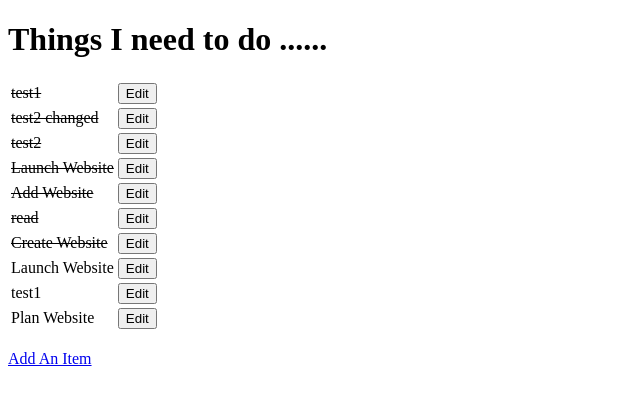
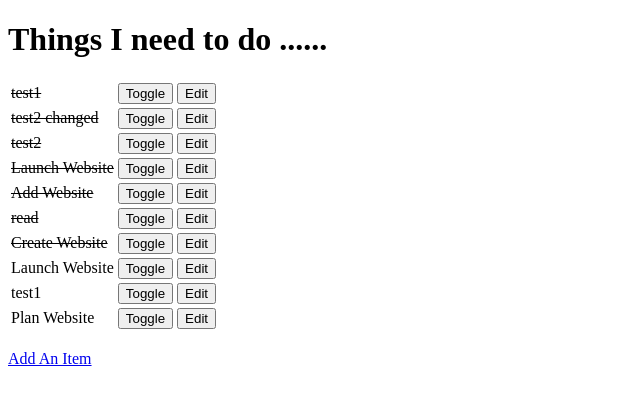
Before and after one commit to rayzhu68/django_todo, a Django app: page / in a window 1280 px wide. Shown: the top 405 px of the page, without its empty margins (0-640 px from the left). Run offline with Django 3.2, Linux system fonts and the light colour scheme; data comes from the database, SQL or seed files in the repository; both versions use the stored data as it was after the commit.

Commit message:
Toggle button was added successfuly?

```diff
--- a/django_todo/urls.py
+++ b/django_todo/urls.py
@@ -16,11 +16,12 @@ Including another URLconf
 from django.conf.urls import url
 from django.contrib import admin
 from todo.views import say_hello
-from todo.views import get_todo_list, create_an_item, edit_an_item
+from todo.views import get_todo_list, create_an_item, edit_an_item, toggle_status
 
 urlpatterns = [
     url(r'^admin/', admin.site.urls),
     url(r'^$', get_todo_list),
     url(r'^add$', create_an_item),
     url(r'^edit/(?P<id>\d+)$', edit_an_item),
+    url(r'^toggle/(?P<id>\d+)$', toggle_status),
 ]
--- a/todo/templates/todo_list.html
+++ b/todo/templates/todo_list.html
@@ -17,6 +17,9 @@
                 <td>{{ item.name }}</td>
                 {% endif %}
                 <td>
+                    <form method="POST" action="toggle/{{ item.id }}">{% csrf_token %}<input type="submit" value="Toggle"/></form>
+                </td>
+                <td>
                     <form method="GET" action="edit/{{ item.id }}"><input type="submit" value="Edit"/></form>
                 </td>
             </tr>
--- a/todo/views.py
+++ b/todo/views.py
@@ -30,3 +30,9 @@ def edit_an_item(request, id):
     else:
         form = ItemForm(instance=item)
     return render(request, "item_form.html", {'form': form})
+
+def toggle_status(request, id):
+    item = get_object_or_404(Item, pk=id)
+    item.done = not item.done
+    item.save()
+    return redirect(get_todo_list)
```
Also changed, not shown: db.sqlite3.
